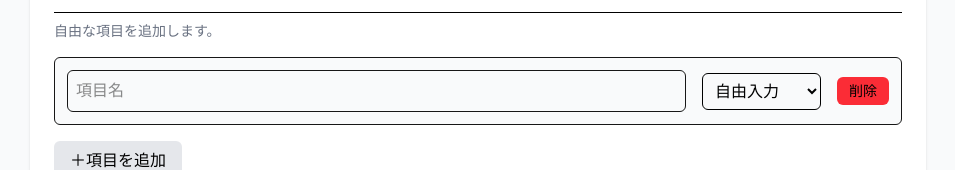
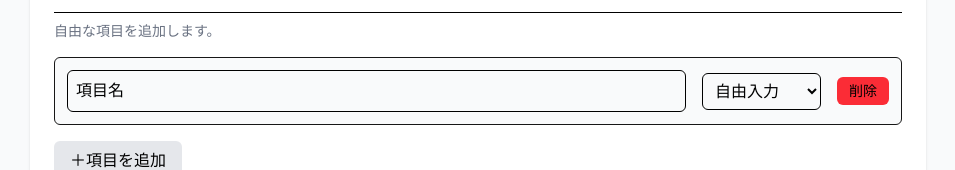
Before and after one commit to skmiii/excel-generator-2-app, a Next.js app: page / in a window 1280 px wide. Both pictures are taken after a click on the button "＋項目を追加". Shown: the part 818-988 px from the top of the page, without its empty margins (162-1117 px from the left). Built offline with nearby package versions, Linux system fonts and the light colour scheme.

Commit message:
「プレー       スホルダーと入力文字色を黒に変更」

```diff
--- a/src/components/CustomColumns.tsx
+++ b/src/components/CustomColumns.tsx
@@ -46,7 +46,7 @@ export default function CustomColumns({ customColumns, setCustomColumns }: Custo
               placeholder="項目名"
               value={col.name}
               onChange={(e) => updateColumn(col.id, 'name', e.target.value)}
-              className="flex-grow p-2 border rounded-md w-full sm:w-auto"
+              className="flex-grow p-2 border rounded-md w-full sm:w-auto text-black custom-placeholder-black"
             />
             <select
               value={col.type}
```
